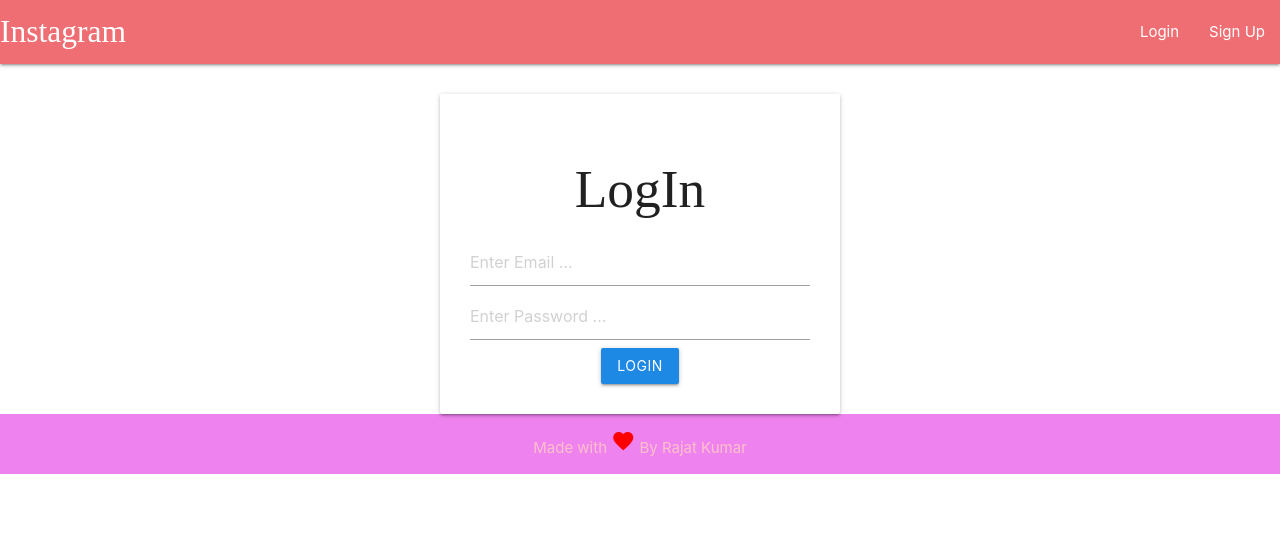
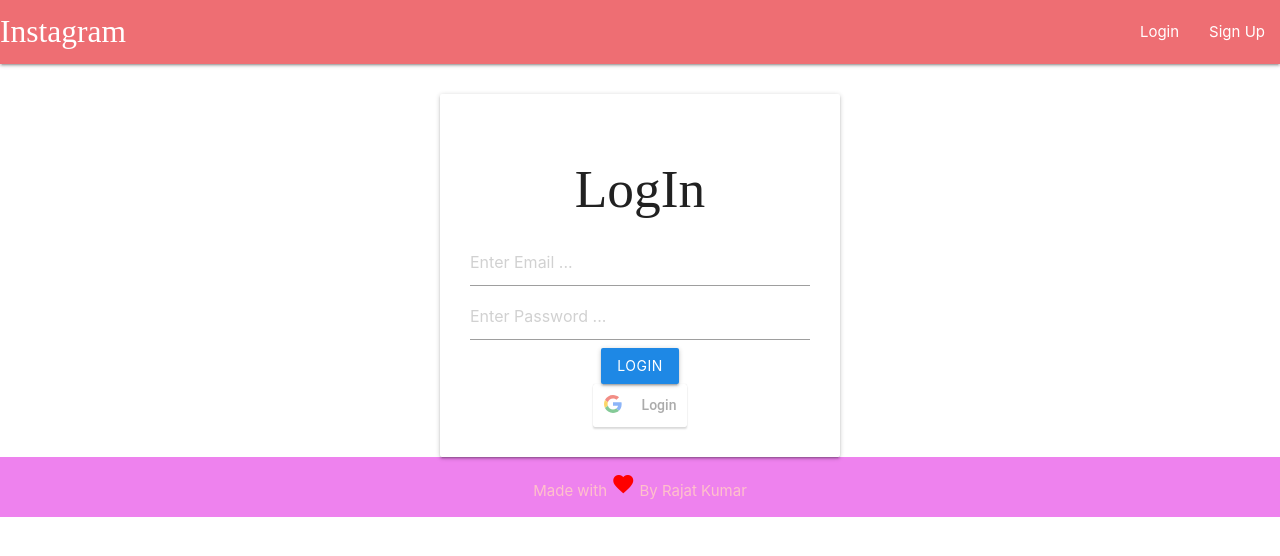
Before and after one commit to rajk1121/Instagram-Clone, a React (Create React App) app in the folder client/: page /login in a window 1280 px wide. Shown: the top 556 px of the page. Built offline with nearby package versions, Linux system fonts and the light colour scheme; a web font is replaced by a local one.

Commit message:
oauth added

```diff
--- /dev/null
+++ b/client/src/components/GoogleLogin.js
@@ -0,0 +1,42 @@
+import React from 'react';
+
+import { GoogleLogin } from 'react-google-login';
+// refresh token
+// import { refreshTokenSetup } from '../utils/refreshToken';
+
+const clientId =
+  '1045605163639-b71ujquqoem23ln6dg4s2nlv5cc3p8sd.apps.googleusercontent.com';
+
+function LoginGoogle(props) {
+  const onSuccess = (res) => {
+    console.log('Login Success: currentUser:', res.profileObj);
+    alert(
+      `Logged in successfully welcome ${res.profileObj.name} 😍. \n See console for full profile object.`
+    );
+    props.call("google")
+    // refreshTokenSetup(res);
+  };
+
+  const onFailure = (res) => {
+    console.log('Login failed: res:', res);
+    alert(
+      `Failed to login. 😢 Please ping this to repo owner twitter.com/sivanesh_fiz`
+    );
+  };
+
+  return (
+    <div>
+      <GoogleLogin
+        clientId={clientId}
+        buttonText="Login"
+        onSuccess={onSuccess}
+        onFailure={onFailure}
+        cookiePolicy={'single_host_origin'}
+        style={{ marginTop: '100px' }}
+        // isSignedIn={true}
+      />
+    </div>
+  );
+}
+
+export default LoginGoogle;
--- a/client/src/components/screens/LogIn.js
+++ b/client/src/components/screens/LogIn.js
@@ -1,6 +1,7 @@
 import React, { useState, useContext, useEffect } from 'react'
 import {useHistory} from 'react-router-dom'
 import M from 'materialize-css'
+import LoginGoogle from '../GoogleLogin'
 import {UserContext} from '../../App'
 const LogIn = ()=>{
     const history = useHistory()
@@ -18,9 +19,12 @@ const LogIn = ()=>{
 
       }
     }, [])
-    function request(){
+    function request(source){
         setLoading(true)
-        fetch('/auth/login?email='+email+"&password="+password,{
+        if(!source){
+          source = "normal"
+        }
+        fetch('/auth/login?email='+email+"&password="+password+"&source="+source,{
             method : "get"
         }).then(res=>res.json())
         .then((data)=>{
@@ -56,8 +60,10 @@ const LogIn = ()=>{
             </button>
             :
             <button className="btn waves-effect blue darken-1"  onClick={request}>LogIn
+
             </button>
             }
+            <LoginGoogle call={request}></LoginGoogle>
             {
                 isLoading ?
                 <div class="preloader-wrapper big active">
--- a/package.json
+++ b/package.json
@@ -6,7 +6,7 @@
   "scripts": {
     "test": "echo \"Error: no test specified\" && exit 1",
     "start": "node app.js",
-    "heroku-postbuild" : "NPM_CONFIG_PRODUCTION=false npm install --prefix client && npm run-script build --prefix client"
+    "heroku-postbuild": "NPM_CONFIG_PRODUCTION=false npm install --prefix client && npm run-script build --prefix client"
   },
   "keywords": [],
   "author": "",
@@ -21,6 +21,7 @@
     "mongoose": "^5.10.7",
     "nodemon": "^2.0.4",
     "password-validator": "^5.1.0",
+    "react-google-login": "^5.1.21",
     "validator": "^13.1.17"
   }
 }
```
Also changed, not shown: 2 other files (tests, documents, lock files or other folders).
